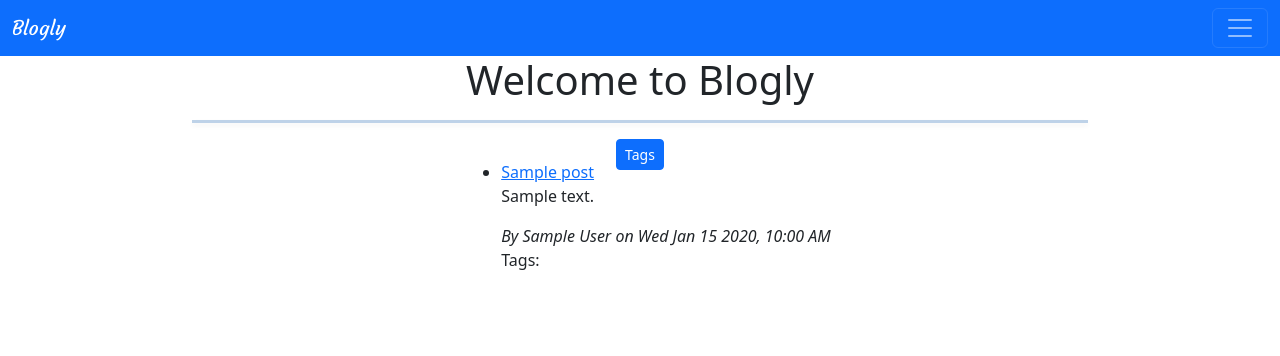
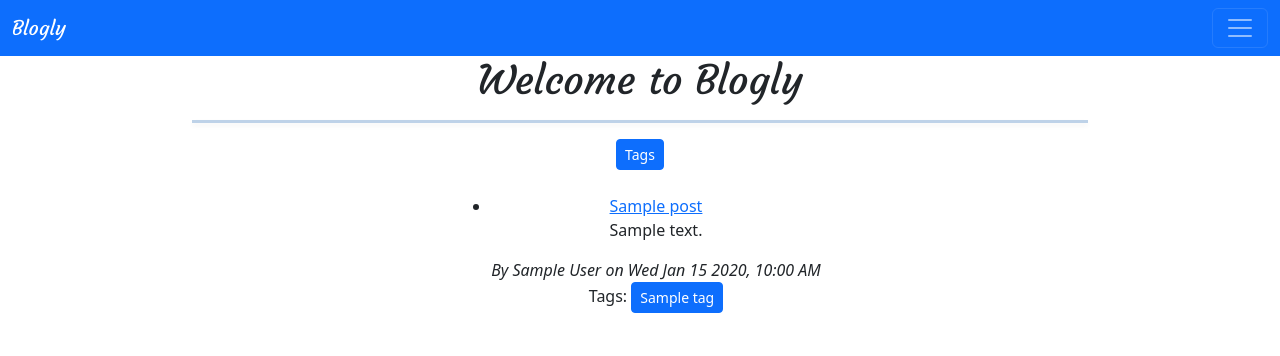
Before and after one commit to pasha-log/blogly-sqla-app, a Flask app: page /hompage in a window 1280 px wide. Shown: the top 356 px of the page. Run offline with Flask 2, Linux system fonts and the light colour scheme; tables that the repository leaves empty hold one stand-in row (values such as "Sample post").

Commit message:
styling changes

```diff
--- a/app.py
+++ b/app.py
@@ -92,7 +92,9 @@ def show_top_five():
     users = User.query.all()
     q = Post.query
     posts = q.order_by(desc('created_at')).limit(5).all()
-    return render_template('homepage.html', posts=posts, users=users)
+    post_tags = PostTag.query.all()
+    tags = Tag.query.all()
+    return render_template('homepage.html', posts=posts, users=users, post_tags=post_tags, tags=tags)
 
 @app.route('/users/<int:user_id>/posts/new')
 def show_post_form(user_id):
--- a/static/style.css
+++ b/static/style.css
@@ -11,22 +11,23 @@ body {
 }
 
 div.container {
-    text-align: center;
-    position: absolute;
-    top: 160px;
-    left: 80px;
+    display: flex;
 }
 
 div.user-post-list {
     text-align: center;
-    position: absolute;
-    top: 175px;
-    left: 330px;
+    justify-content: space-evenly;
+    justify-items: center;
+    align-content: space-evenly;
+    align-items: center;
 }
 
 ul.users {
-    display: inline-block;
-    text-align: left;
+    margin: auto;
+}
+
+div.absolute {
+    margin: auto;
 }
 
 ul.posts {
@@ -79,6 +80,8 @@ hr.solid {
 .messages .success {
     background-color: rgb(0, 255, 0, 0.1);
     width: 30%;
+    top: 105px;
+    left: 350px;
 }
 
 .messages .error {
@@ -86,14 +89,13 @@ hr.solid {
     width: 30%;
     position: absolute;
     top: 135px;
+    left: 350px;
 }
 
 .messages p {
     position: absolute;
     margin: auto;
     width: 50%;
-    top: 95px;
-    left: 300px;
     padding: 1rem;
     border-radius: 1rem;
     font-size: 1rem;
--- a/templates/homepage.html
+++ b/templates/homepage.html
@@ -1,13 +1,15 @@
 {% extends 'base.html' %}
 
-{% block title %} <h1>Welcome to Blogly</h1> {% endblock %}
+{% block title %} <h1 id="logo">Welcome to Blogly</h1> {% endblock %}
 
 {% block content %}
 <hr class="solid">
 <form class="see-tags">
     <button class="btn btn-primary btn-sm" formaction="/tags">Tags</button>
 </form>
+<br>
 <div class="container">
+    <div class="absolute">
         <ul class="users">
             {% for post in posts %}
                 {% for user in users %}
@@ -18,7 +20,13 @@
                                 <i>By {{ user.full_name }} on {{ post.friendly_date_time }}</i>
                                 <p>Tags:
                                     {% for tag in tags %}
-            <a href="/tags/{{ tag.id }}" class="btn btn-primary btn-sm">{{ tag.name }}</a>
+                                        {% for item in post_tags %}
+                                            {% if tag.id == item.tag_id %}
+                                                {% if item.post_id == post.id %}
+                                                    <a href="/tags/{{ item.tag_id }}" class="btn btn-primary btn-sm">{{ tag.name }}</a>
+                                                {% endif %}
+                                            {% endif %}
+                                        {% endfor %}
                                     {% endfor %}
                                 </p>
                         </li>
@@ -27,4 +35,5 @@
             {% endfor %}
         </ul>
     </div>
+</div>
 {% endblock %}
--- a/templates/user.html
+++ b/templates/user.html
@@ -17,8 +17,6 @@
 <hr class="solid">
 <br>
 <img class="img" src="{{user.image_url}}" width="100px" height="100px">
-<br>
-<br>
 <div class="user-post-list">
     <h3 class="Posts">Posts</h3>
     <ul class="posts">
```
Also changed, not shown: screenshot-blogly (2).png (added). Lines whose indentation alone changed are shown as unchanged.
